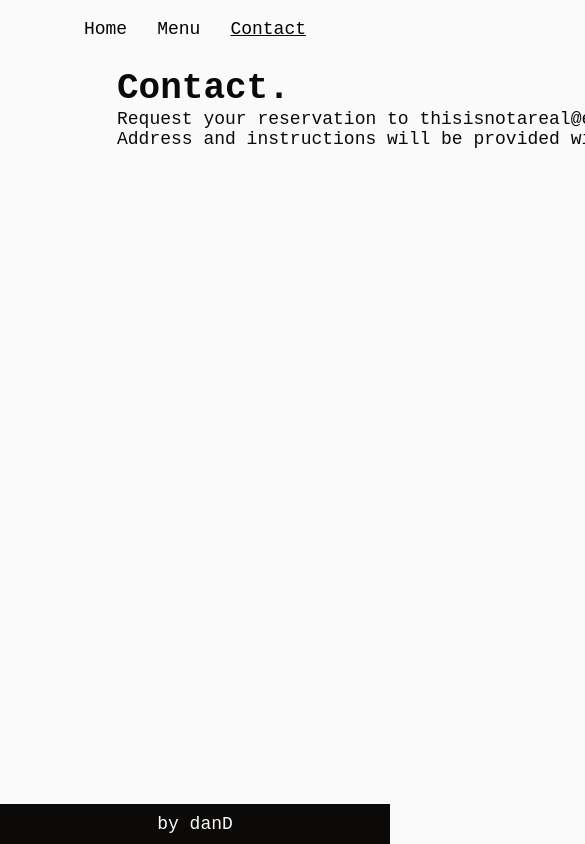
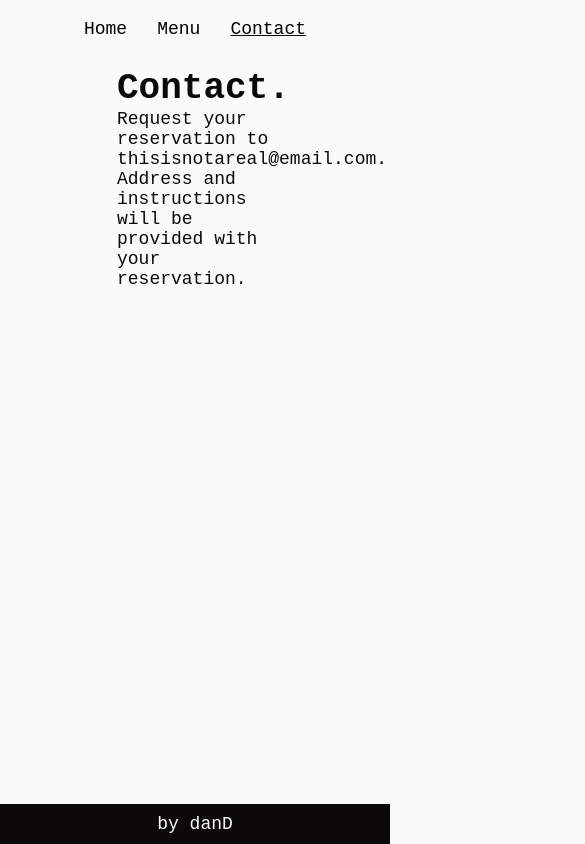
Before and after one commit to dZyad/restaurant-page, a website built with webpack: page src/index.html in a window 390 px wide. Both pictures are taken after a click on the button "Contact". Shown: the top 844 px of the page, 585 px wide, since content can reach past the window. Built offline with nearby package versions, Linux system fonts and the light colour scheme.

Commit message:
Make mobile compatible contact page

```diff
--- a/src/contact.js
+++ b/src/contact.js
@@ -2,12 +2,13 @@ export const contactPage = function() {
     const content = document.querySelector('#content');
     const title = document.createElement('h1');
     const info = document.createElement('p');
+    const extra = document.createElement('p');
 
     title.textContent = 'Contact.';
-    info.setAttribute('style', 'white-space: pre;');
-    info.textContent = 'Request your reservation to thisisnotareal@email.com.\r\n';
-    info.textContent += 'Address and instructions will be provided with your reservation.';
+    info.textContent = 'Request your reservation to thisisnotareal@email.com.';
+    extra.textContent = 'Address and instructions will be provided with your reservation.';
 
     content.append(title);
     content.append(info);
+    content.append(extra);
 }
```
Also changed, not shown: dist/index.html, dist/main.main.js, 1 other file.
